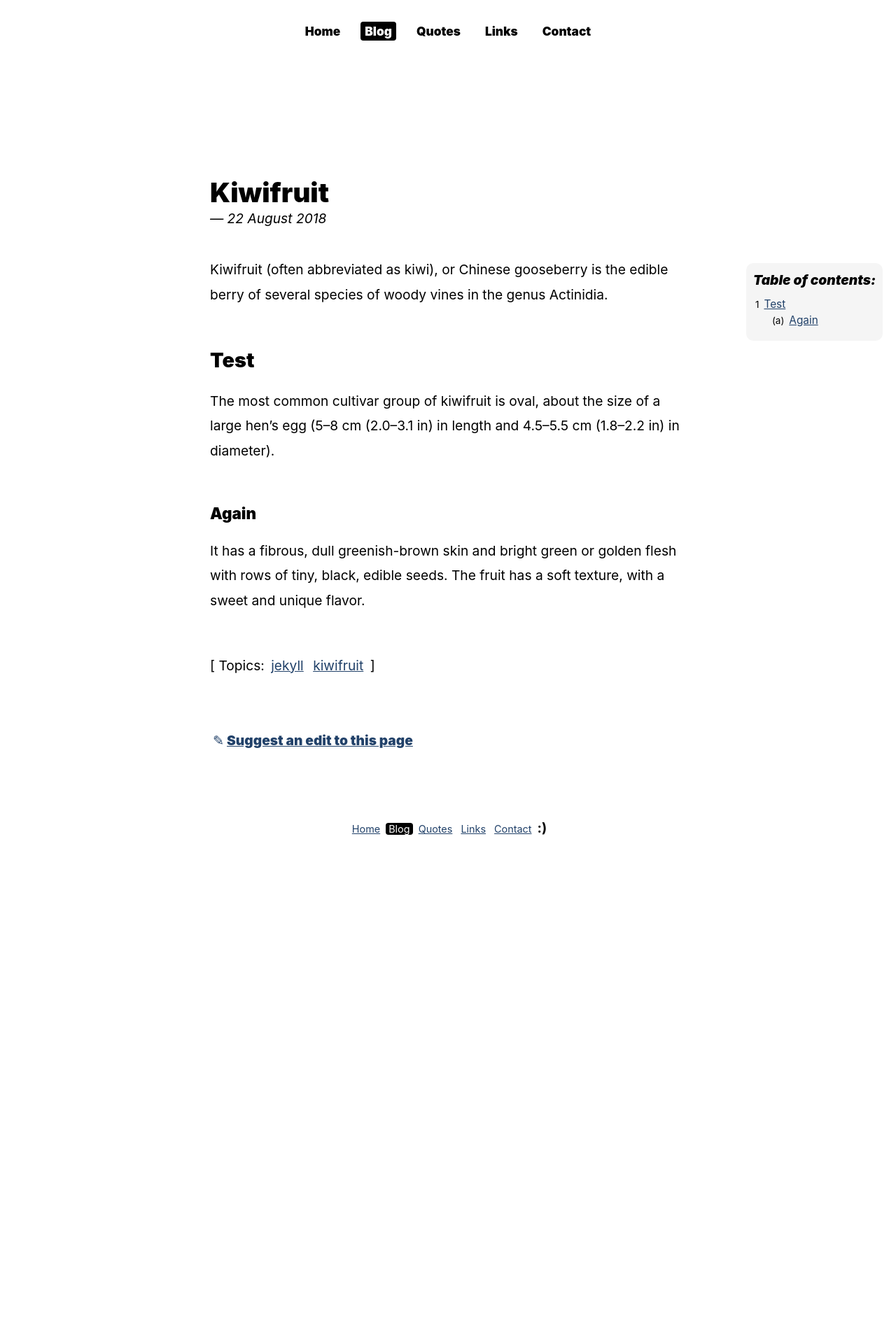
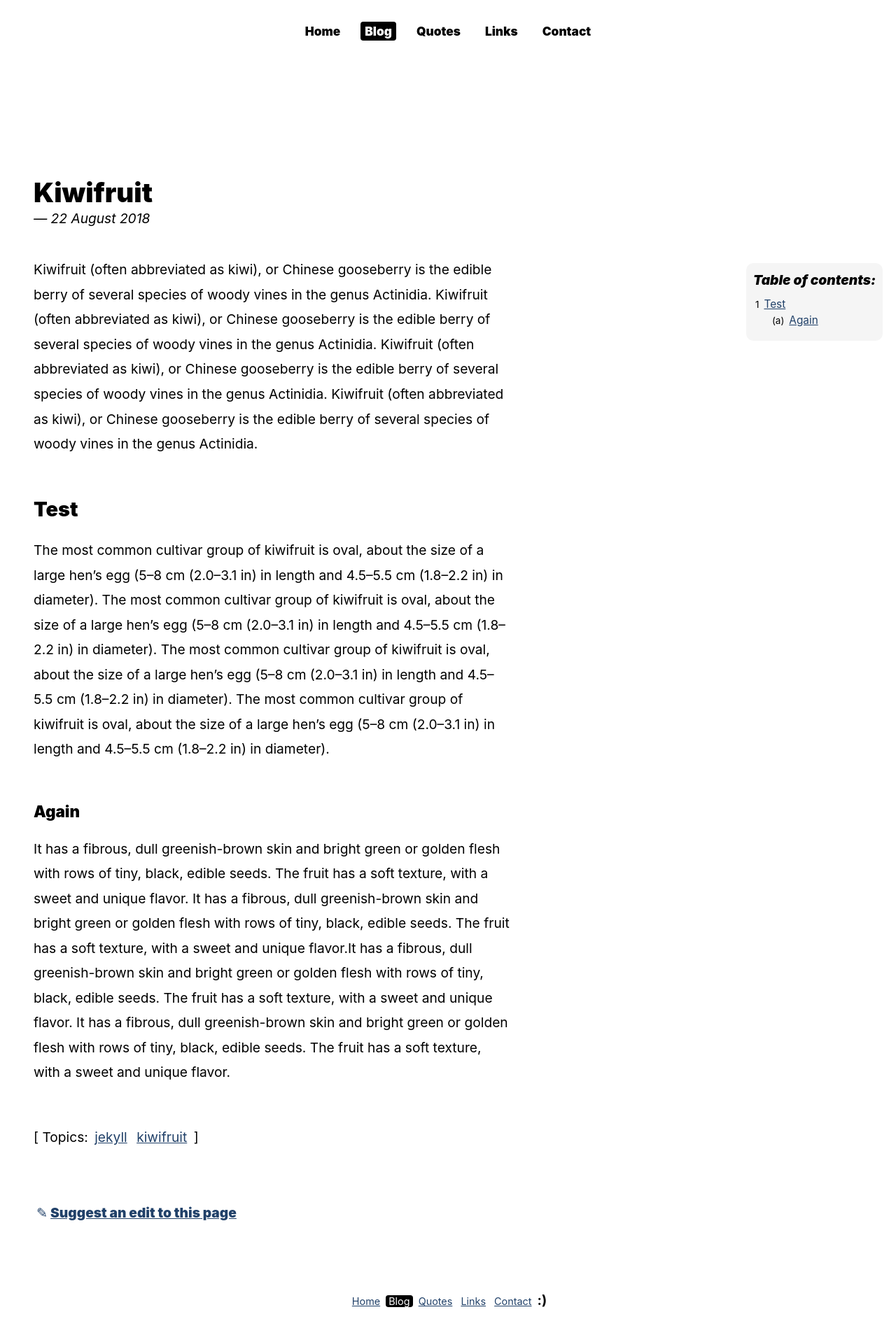
Before and after one commit to denismcdonald/blog, a Jekyll site: the page built from _posts/2018-08-22-kiwifruit.md, in a window 1280 px wide. Shown: the whole page at 70% size. Built offline with Jekyll 4.4.1, drawn with Linux system fonts in a browser that asks for light colours; before the commit the page ends 1221 px from its top, so only the background shows below that.

Commit message:
Left margin for TOC content

```diff
--- a/_posts/2018-08-22-kiwifruit.md
+++ b/_posts/2018-08-22-kiwifruit.md
@@ -6,15 +6,30 @@
 toc: true
 ---
 Kiwifruit (often abbreviated as kiwi), or Chinese gooseberry is the edible
+berry of several species of woody vines in the genus Actinidia. Kiwifruit (often abbreviated as kiwi), or Chinese gooseberry is the edible
+berry of several species of woody vines in the genus Actinidia. Kiwifruit (often abbreviated as kiwi), or Chinese gooseberry is the edible
+berry of several species of woody vines in the genus Actinidia. Kiwifruit (often abbreviated as kiwi), or Chinese gooseberry is the edible
 berry of several species of woody vines in the genus Actinidia.
 
 ## Test
 
 The most common cultivar group of kiwifruit is oval, about the size of a large
 hen's egg (5–8 cm (2.0–3.1 in) in length and 4.5–5.5 cm (1.8–2.2 in) in
+diameter). The most common cultivar group of kiwifruit is oval, about the size of a large
+hen's egg (5–8 cm (2.0–3.1 in) in length and 4.5–5.5 cm (1.8–2.2 in) in
+diameter). The most common cultivar group of kiwifruit is oval, about the size of a large
+hen's egg (5–8 cm (2.0–3.1 in) in length and 4.5–5.5 cm (1.8–2.2 in) in
+diameter). The most common cultivar group of kiwifruit is oval, about the size of a large
+hen's egg (5–8 cm (2.0–3.1 in) in length and 4.5–5.5 cm (1.8–2.2 in) in
 diameter).
 
 ### Again
 It has a fibrous, dull greenish-brown skin and bright green or
 golden flesh with rows of tiny, black, edible seeds. The fruit has a soft
+texture, with a sweet and unique flavor. It has a fibrous, dull greenish-brown skin and bright green or
+golden flesh with rows of tiny, black, edible seeds. The fruit has a soft
+texture, with a sweet and unique flavor.It has a fibrous, dull greenish-brown skin and bright green or
+golden flesh with rows of tiny, black, edible seeds. The fruit has a soft
+texture, with a sweet and unique flavor. It has a fibrous, dull greenish-brown skin and bright green or
+golden flesh with rows of tiny, black, edible seeds. The fruit has a soft
 texture, with a sweet and unique flavor.
--- a/_sass/main.scss
+++ b/_sass/main.scss
@@ -489,7 +489,7 @@ Breakpoint 2 (Table of contents appears)
     }
 
     .toc-content {
-        margin: 0 1rem 1rem 2rem;
+        margin: 0 1rem 1rem 1rem;
     }
 
     .toc-scroll {
@@ -527,7 +527,8 @@ Breakpoint 3
 =================================================================
 */
 
-@media (min-width: 1170px) {
+// @media (min-width: 1170px) {
+@media (min-width: 1400px) {
 
     .content-container {
         margin: 0 auto;
```
Also changed, not shown: 2 other files.
